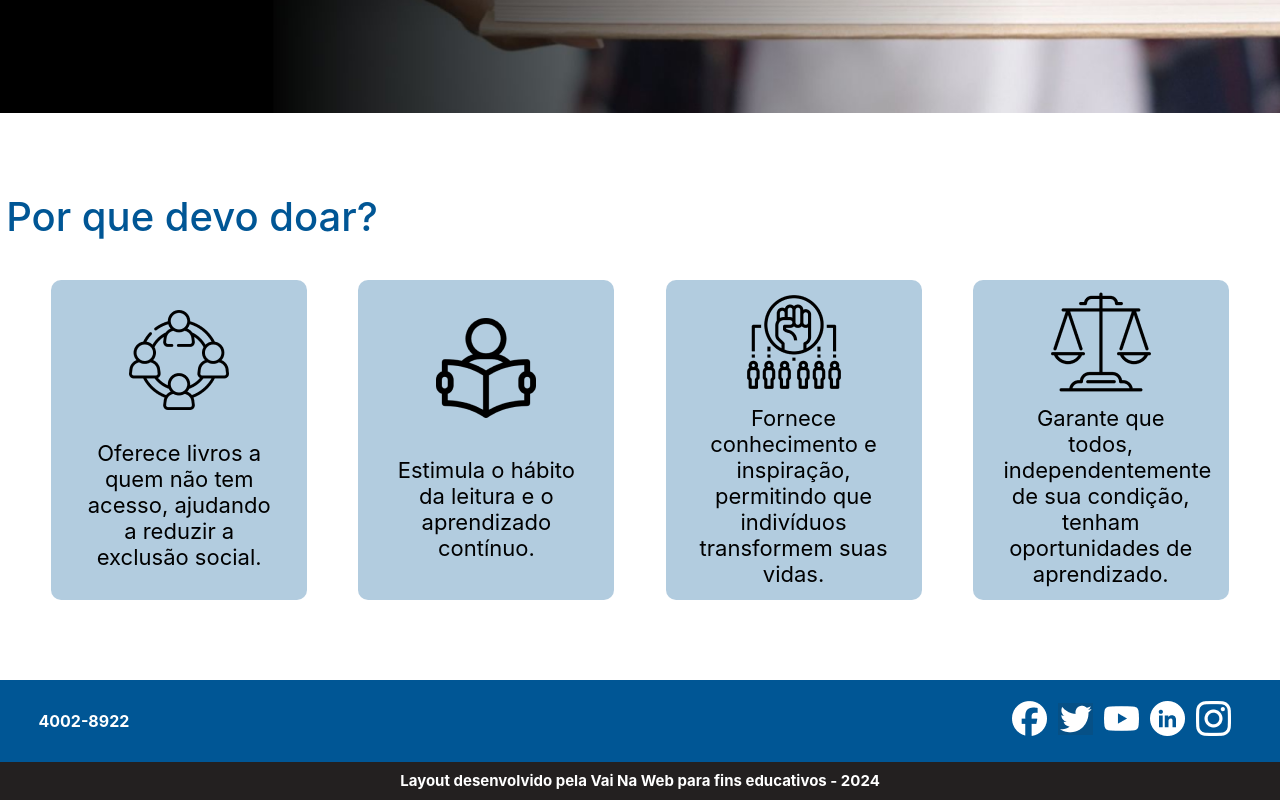
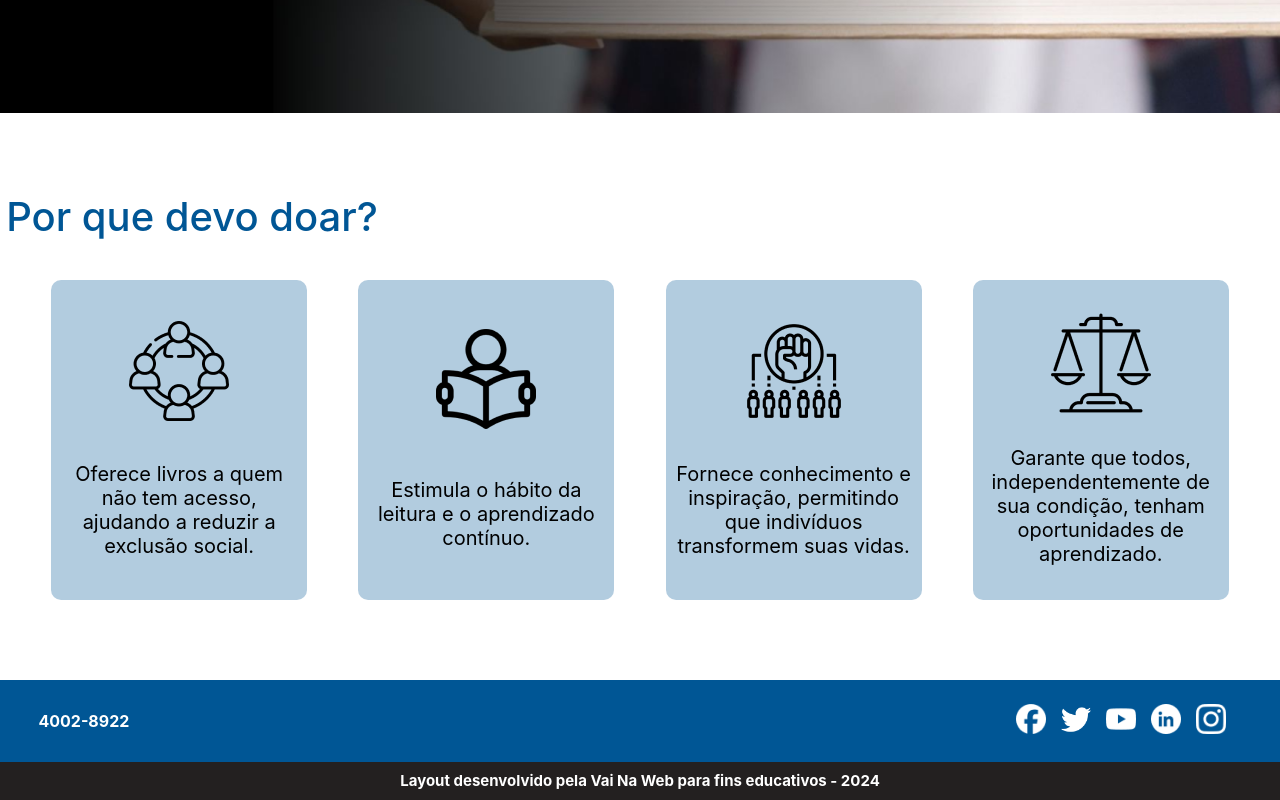
Before and after one commit to Vinny1804/DesafioLivrosVNW, a React (Vite) app: page / in a window 1280 px wide. Shown: the part 543-1343 px from the top of the page. Built offline with nearby package versions, Linux system fonts and the light colour scheme.

Commit message:
:lipstick: feat: ajustando a estilização css

```diff
--- a/src/components/footer/footer.module.scss
+++ b/src/components/footer/footer.module.scss
@@ -25,6 +25,9 @@
     justify-content: space-evenly;
     align-items: center;
 
+    img {
+        width: 30px;
+    }
 }
 .info {
     background: #232020;
--- a/src/components/header/header.module.scss
+++ b/src/components/header/header.module.scss
@@ -13,9 +13,11 @@
     display: flex;
     margin-left: 3%;
 
+
     img {
         margin-bottom: 20px;
         padding-right: 10px;
+        width: 60px;
     }
     h1 {
         font-size: 30px;
--- a/src/pages/inicio/inicio.module.scss
+++ b/src/pages/inicio/inicio.module.scss
@@ -45,9 +45,9 @@
             justify-content: space-evenly;
             p {
                 color: #000000;
-                font-size: 22px;
+                font-size: 20px;
                 font-weight: 400;
-                width: 76%;
+                width: 95%;
                 text-align: center;
             }
         }
--- a/src/pages/queroDoar/queroDoar.module.scss
+++ b/src/pages/queroDoar/queroDoar.module.scss
@@ -19,7 +19,7 @@
     display: flex;
     flex-direction: column;
     align-items: center;
-    justify-content: space-around;
+    justify-content: space-evenly;
 }
 .tituloFormulario {
     width: 90%;
@@ -37,7 +37,7 @@
     width: 100%;
     display: flex;
     flex-direction: column;
-    justify-content: space-evenly;
+    justify-content: space-between;
     align-items: center;
 
     .inputsFormulario {
@@ -62,6 +62,9 @@
     font-size: 20px;
     color: white;
     cursor: pointer;
+}
+.inputButton:hover {
+    border-color: #ffffff;
 }
 
 @media(max-width: 500px) {
```
Also changed, not shown: src/assets/TwitterLogo.png.
